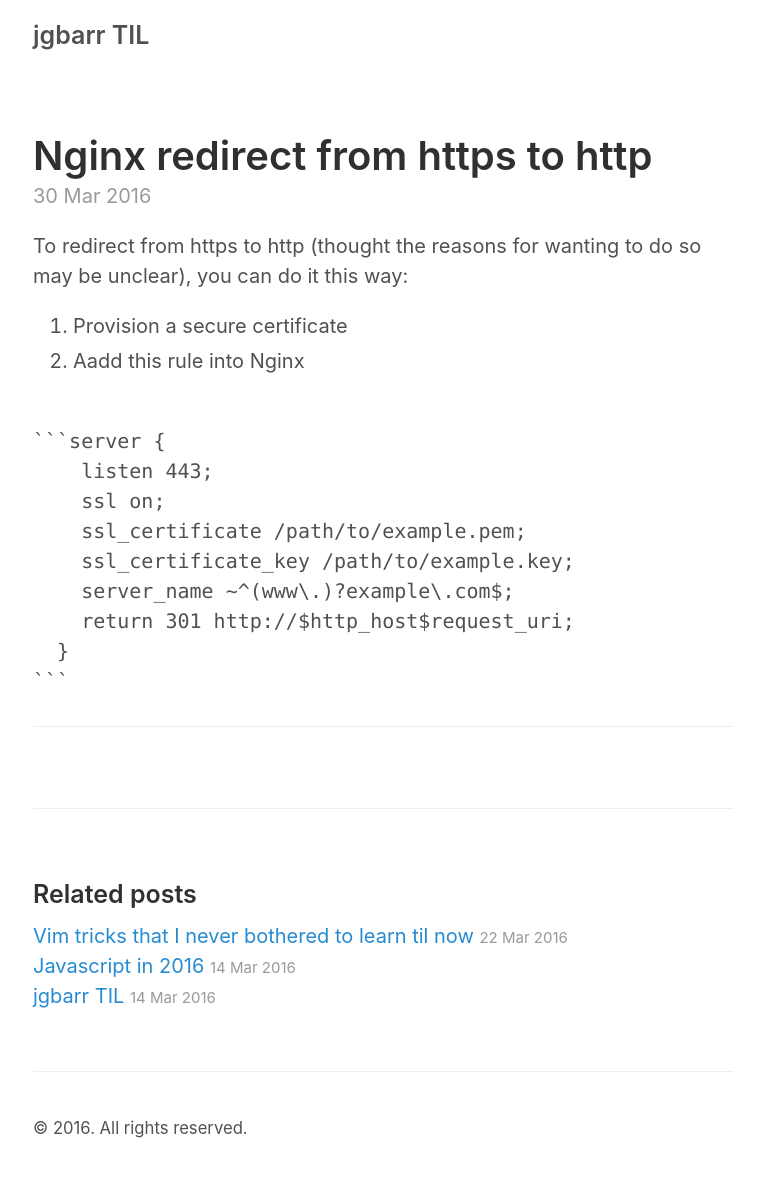
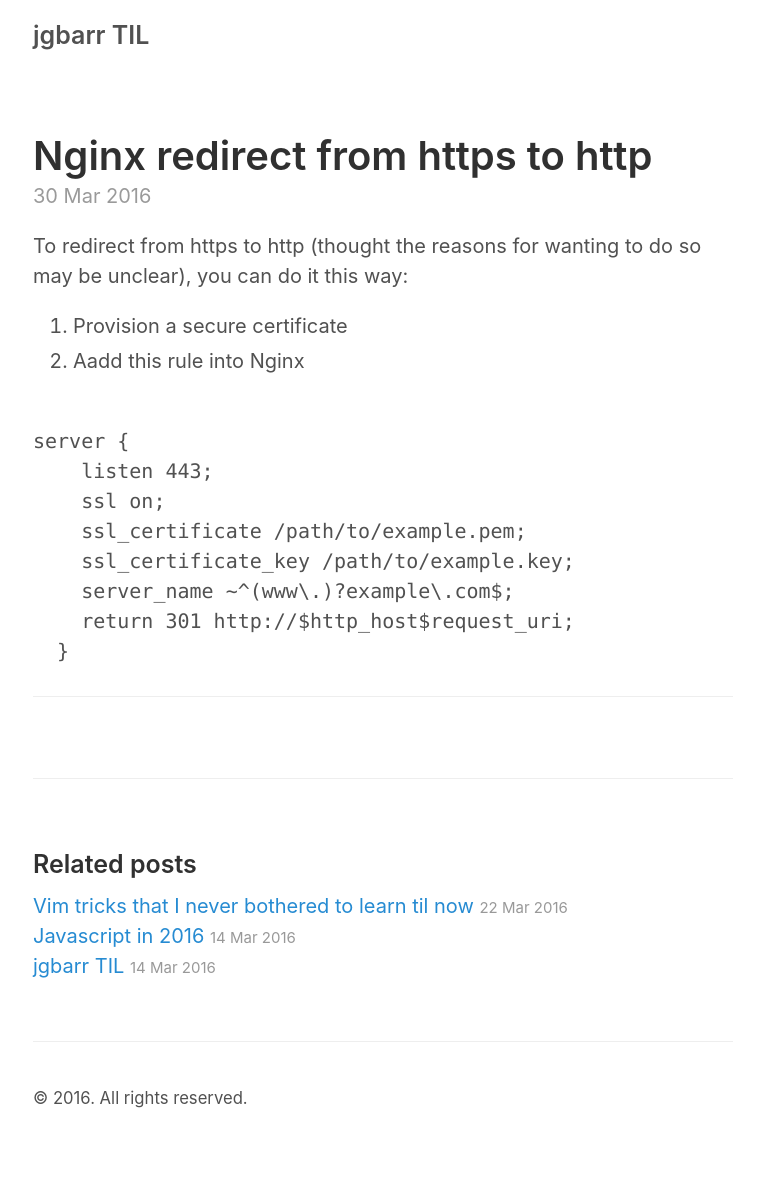
Before and after one commit to jgbarr/jgbarr.github.io, a Jekyll site: the page built from _posts/2016-03-30-nginx-https-http.md, in a window 1280 px wide. Shown: the whole page, without its empty margins (257-1021 px from the left). Built offline with Jekyll 4.4.1, drawn with Linux system fonts in a browser that asks for light colours; after the commit the page ends 1152 px from its top, so only the background shows below that.

Commit message:
markdown formatting :(

````diff
--- a/_posts/2016-03-30-nginx-https-http.md
+++ b/_posts/2016-03-30-nginx-https-http.md
@@ -6,7 +6,7 @@
  1. Provision a secure certificate
  2. Aadd this rule into Nginx
 <pre><code>
-```server {
+server {
     listen 443;
     ssl on;
     ssl_certificate /path/to/example.pem;
@@ -14,7 +14,6 @@
     server_name ~^(www\.)?example\.com$;
     return 301 http://$http_host$request_uri;
   }
-```
 </code></pre>
 
 -----
````
